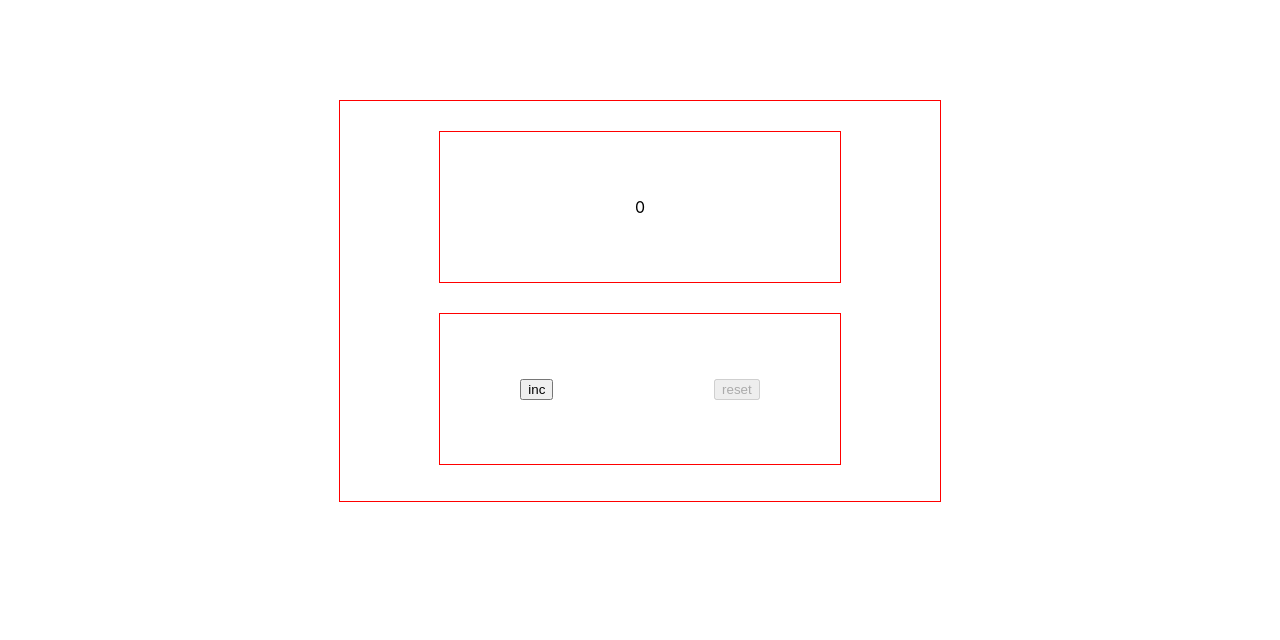
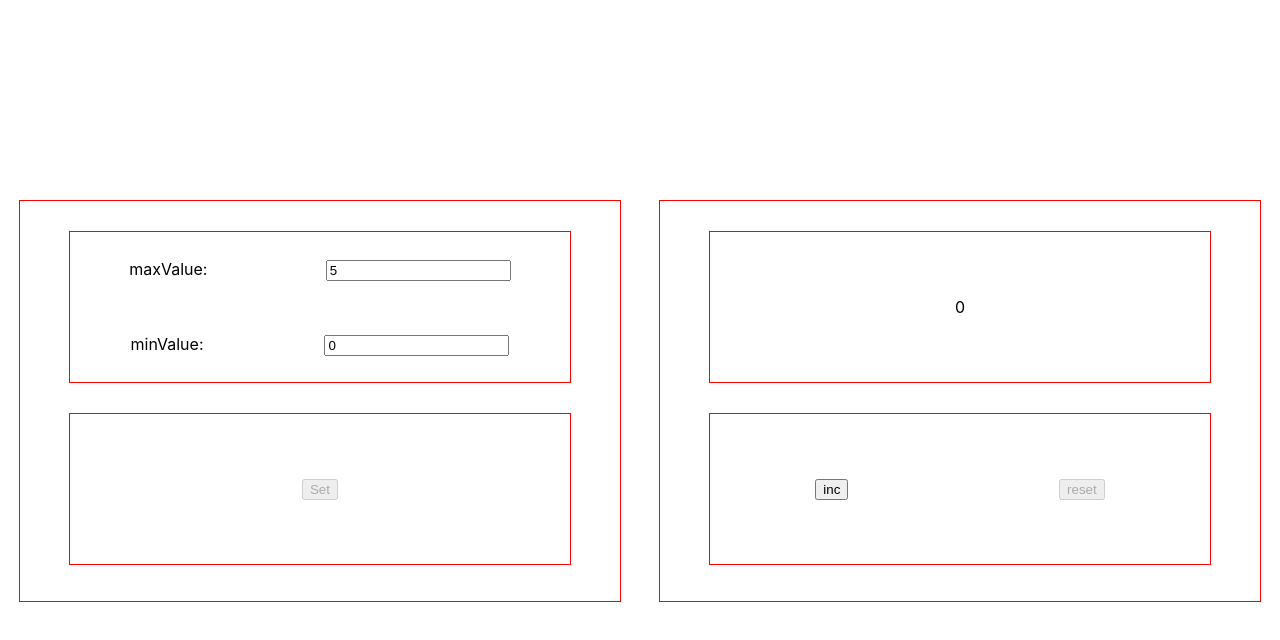
Before and after one commit to IvanVlKuchumov/counter, a React (Create React App) app: page / in a window 1280 px wide. Shown: the top 640 px of the page. Built offline with nearby package versions, Linux system fonts and the light colour scheme.

Commit message:
Creat settings for counter without check valid value

```diff
--- a/src/App.css
+++ b/src/App.css
@@ -1,38 +1,4 @@
 .App {
-  text-align: center;
+  display: flex;
+  justify-content: center;
 }
-
-.App-logo {
-  height: 40vmin;
-  pointer-events: none;
-}
-
-@media (prefers-reduced-motion: no-preference) {
-  .App-logo {
-    animation: App-logo-spin infinite 20s linear;
-  }
-}
-
-.App-header {
-  background-color: #282c34;
-  min-height: 100vh;
-  display: flex;
-  flex-direction: column;
-  align-items: center;
-  justify-content: center;
-  font-size: calc(10px + 2vmin);
-  color: white;
-}
-
-.App-link {
-  color: #61dafb;
-}
-
-@keyframes App-logo-spin {
-  from {
-    transform: rotate(0deg);
-  }
-  to {
-    transform: rotate(360deg);
-  }
-}
--- a/src/App.tsx
+++ b/src/App.tsx
@@ -1,23 +1,51 @@
 import React, {useState} from 'react';
 import './App.css';
 import {Counter} from "./components/Counter/Counter";
+import {Settings} from "./components/Settings/Settings";
 
 function App() {
 
-    const [value, setValue] = useState(0)
+    const [startValue, setStartValue] = useState(0)
+    const [value, setValue] = useState(startValue)
     const [maxValue, setMaxValue] = useState(5)
+    const [setting, setSetting] = useState(false)
 
     const incScore = () => {
         setValue(value + 1)
     }
 
     const resetScore = () => {
-        setValue(0)
+        setValue(startValue)
+    }
+
+    const changeMaxValue = (value: number) => {
+        setMaxValue(value)
+    }
+
+    const changeMinValue = (value: number) => {
+        setStartValue(value)
+    }
+
+    const changeSettingStatus = (status: boolean) => {
+        setSetting(status)
     }
 
     return (
-        <div>
-            <Counter value={value} incScore={incScore} resetScore={resetScore} maxValue={maxValue}/>
+        <div className={'App'}>
+            <Settings
+                startValue={startValue}
+                maxValue={maxValue}
+                changeMaxValue={changeMaxValue}
+                changeMinValue={changeMinValue}
+                setting={setting}
+                changeSettingStatus={changeSettingStatus}
+                resetScore={resetScore}/>
+            <Counter
+                value={value}
+                incScore={incScore}
+                resetScore={resetScore}
+                maxValue={maxValue}
+                setting={setting}/>
         </div>
     );
 }
--- a/src/components/Counter/Buttons/Buttons.module.css
+++ b/src/components/Counter/Buttons/Buttons.module.css
@@ -1,6 +1,6 @@
 .buttons {
     border: 1px solid red;
-    width: 400px;
+    width: 500px;
     height: 150px;
     margin: 0px auto;
     display: flex;
--- a/src/components/Counter/Counter.module.css
+++ b/src/components/Counter/Counter.module.css
@@ -2,6 +2,5 @@
     border: 1px solid red;
     width: 600px;
     height: 400px;
-    margin: 100px auto;
-
+    margin: 200px auto;
 }
--- a/src/components/Counter/Counter.tsx
+++ b/src/components/Counter/Counter.tsx
@@ -4,20 +4,33 @@ import {Buttons} from "./Buttons/Buttons";
 import {Scoreboard} from "./Scoreboard/Scooreboard";
 
 type CounterType = {
-    value:number
-    incScore:()=>void
-    resetScore:()=>void
-    maxValue:number
+    value: number
+    incScore: () => void
+    resetScore: () => void
+    maxValue: number
+    setting: boolean
 }
 
 
-export const Counter:React.FC<CounterType> = (props) => {
+export const Counter: React.FC<CounterType> = (props) => {
     const disabledInc = props.value === props.maxValue
     const disabledReset = props.value === 0
-    return (
-        <div className={s.counter}>
-            <Scoreboard value={props.value}/>
-            <Buttons incScore={props.incScore} resetScore={props.resetScore} disabledInc={disabledInc} disabledReset={disabledReset}/>
-        </div>
-    );
+    const message = 'enter values and press "set"'
+    if (!props.setting) {
+        return (
+            <div className={s.counter}>
+                <Scoreboard value={props.value}/>
+                <Buttons incScore={props.incScore} resetScore={props.resetScore} disabledInc={disabledInc}
+                         disabledReset={disabledReset}/>
+            </div>
+        )
+    } else {
+        return (
+            <div className={s.counter}>
+                <Scoreboard value={message}/>
+                <Buttons incScore={props.incScore} resetScore={props.resetScore} disabledInc={true}
+                         disabledReset={true}/>
+            </div>
+        )
+    }
 };
--- a/src/components/Counter/Scoreboard/Scooreboard.tsx
+++ b/src/components/Counter/Scoreboard/Scooreboard.tsx
@@ -2,7 +2,7 @@ import React from 'react';
 import s from "./Scoreboard.module.css";
 
 type ScoreboardType = {
-    value:number
+    value:number|string
 }
 
 export const Scoreboard:React.FC<ScoreboardType> = (props) => {
--- a/src/components/Counter/Scoreboard/Scoreboard.module.css
+++ b/src/components/Counter/Scoreboard/Scoreboard.module.css
@@ -1,6 +1,6 @@
 .scoreboard {
     border: 1px solid red;
-    width: 400px;
+    width: 500px;
     height: 150px;
     margin: 30px auto;
     display: flex;
--- /dev/null
+++ b/src/components/Settings/Setting/Setting.module.css
@@ -0,0 +1,4 @@
+.value {
+    display: flex;
+    justify-content: space-around;
+}
--- /dev/null
+++ b/src/components/Settings/Setting/Setting.tsx
@@ -0,0 +1,23 @@
+import React, {ChangeEvent} from 'react';
+import s from './Setting.module.css'
+
+type SettingPropsType = {
+    name: string
+    value: number
+    callBack: (value: number) => void
+}
+
+export const Setting: React.FC<SettingPropsType> = (props) => {
+    const onChangeHandler = (e: ChangeEvent<HTMLInputElement>) => {
+        const newValue = e.currentTarget.value
+        props.callBack(Number(newValue))
+    }
+    return (
+        <div className={s.value}>
+            <div>{props.name}</div>
+            <div>
+                <input type={'number'} value={props.value} onChange={(event) => onChangeHandler(event)}/>
+            </div>
+        </div>
+    );
+};
--- /dev/null
+++ b/src/components/Settings/Settings.module.css
@@ -0,0 +1,26 @@
+.container {
+    border: 1px solid red;
+    width: 600px;
+    height: 400px;
+    margin: 200px auto;
+}
+
+.settings {
+    border: 1px solid red;
+    width: 500px;
+    height: 150px;
+    margin: 30px auto;
+    display: flex;
+    flex-direction: column;
+    justify-content: space-around;
+}
+
+.button {
+    border: 1px solid red;
+    width: 500px;
+    height: 150px;
+    margin: 0px auto;
+    display: flex;
+    justify-content: center;
+    align-items: center;
+}
--- /dev/null
+++ b/src/components/Settings/Settings.tsx
@@ -0,0 +1,36 @@
+import React from 'react';
+import s from './Settings.module.css'
+import {Button} from "../Button/Button";
+import {Setting} from "./Setting/Setting";
+
+type SettingsType = {
+    startValue: number
+    maxValue:number
+    changeMaxValue:(value:number)=>void
+    changeMinValue:(value:number)=>void
+    setting: boolean
+    changeSettingStatus:(status:boolean)=>void
+    resetScore:()=>void
+}
+
+export const Settings:React.FC<SettingsType> = (props) => {
+
+   const onFocusHandler = () => {
+       props.changeSettingStatus(true)
+   }
+   const onClickHandler = () => {
+       props.changeSettingStatus(false)
+       props.resetScore()
+   }
+    return (
+        <div className={s.container} >
+            <div className={s.settings} onFocus={onFocusHandler}>
+                <Setting name={'maxValue:'} value={props.maxValue} callBack={props.changeMaxValue}/>
+                <Setting name={'minValue:'} value={props.startValue} callBack={props.changeMinValue}/>
+            </div>
+            <div className={s.button}>
+                <Button name={'Set'} callBack={onClickHandler} disabled={!props.setting}/>
+            </div>
+        </div>
+    );
+};
```
